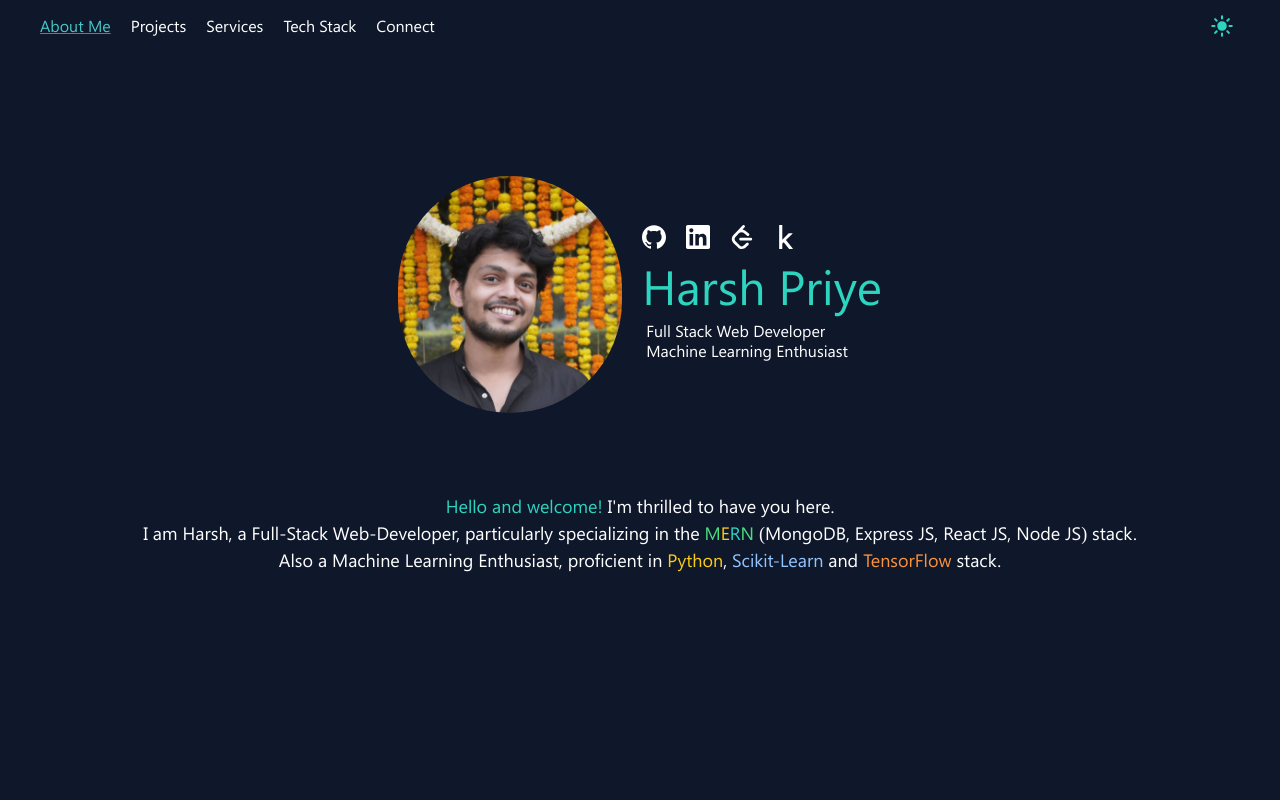
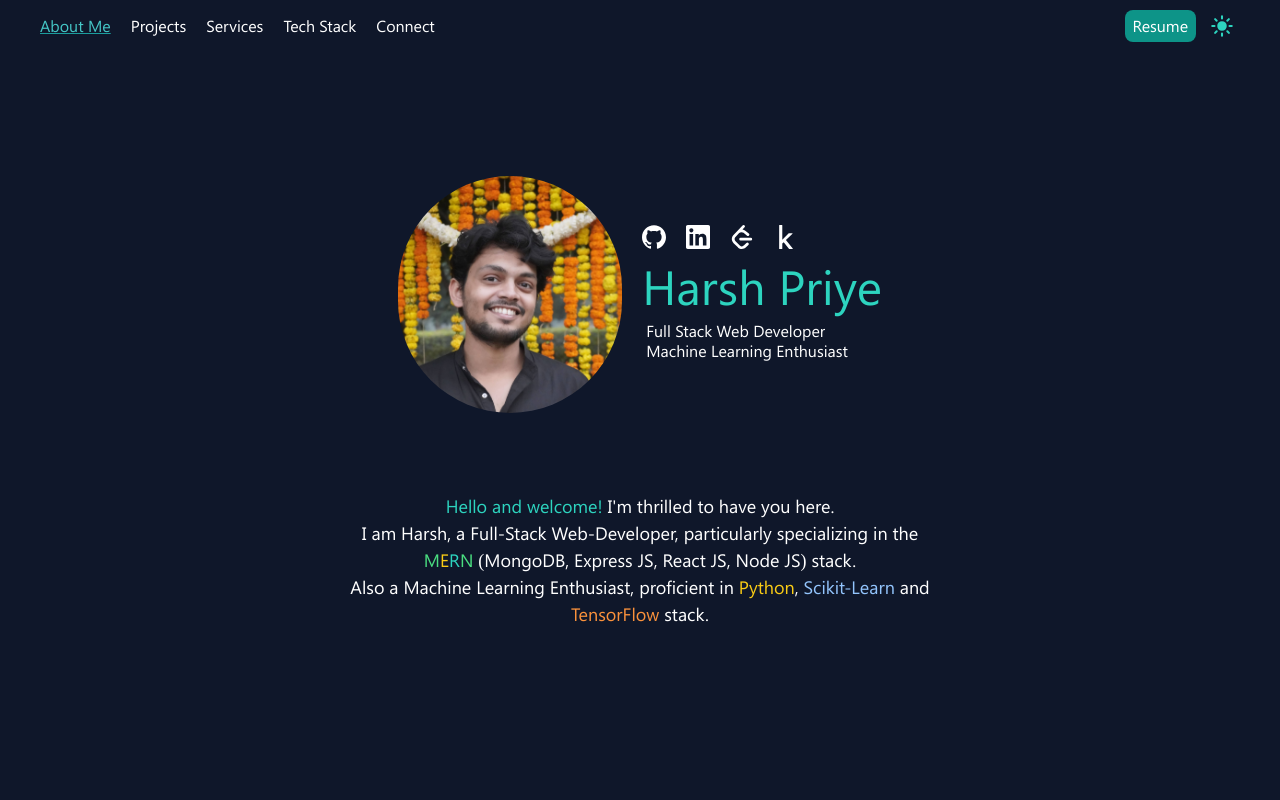
Before and after one commit to harshpx/portfolio, a React (Vite) app: page / in a window 1280 px wide. Shown: the top 800 px of the page. Built offline with nearby package versions, Linux system fonts and the light colour scheme.

Commit message:
added resume link

```diff
--- a/src/components/Header.jsx
+++ b/src/components/Header.jsx
@@ -13,9 +13,9 @@ const Header = () => {
     return (
         <div className={`${darkMode ? 'dark' : ''}`}>
             <div className='w-full fixed top-0 left-0 bg-neutral-200 dark:bg-slate-900 px-5 sm:px-10 md:px-15 lg:px-25 xl:px-30 font-segoeUI transition-all duration-300 z-10'>
-                <nav className="py-2 flex justify-between items-center text-center text-sm sm:text-base">
+                <nav className="py-2 flex gap-4 justify-between items-center text-center text-sm sm:text-base">
                     {/* links */}
-                    <div className='flex flex-wrap gap-x-5 text-l text-black dark:text-white'>
+                    <div className='flex flex-wrap items-center justify-start gap-x-5 text-l text-black dark:text-white'>
 
                         <Link to='about' spy={true} smooth={true} offset={0} duration={500} activeClass='active' className='hover:underline cursor-pointer'>About Me</Link>
                         <Link to='projects' spy={true} smooth={true} offset={10} duration={500} activeClass='active' className='hover:underline cursor-pointer'>Projects</Link>
@@ -24,9 +24,13 @@ const Header = () => {
                         <Link to='contact' spy={true} smooth={true} offset={-10} duration={500} activeClass='active' className='hover:underline cursor-pointer'>Connect</Link>
 
                     </div>
-                    {/* theme switch button */}
-                    <div className='cursor-pointer text-2xl rounded-full p-1.5 text-teal-600 dark:text-teal-400 hover:text-teal-400 dark:hover:text-teal-600 hover:bg-black dark:hover:bg-neutral-200' onClick={()=>dispatch(changeTheme())}>
-                        {darkMode ? <IoSunny /> : <BsFillMoonStarsFill/>}
+                    <div className='flex gap-2 items-center justify-evenly'>
+                        {/* resume button */}
+                        <a href="https://drive.google.com/file/d/1eUOJdrXZFkVb_KFxfEZjSGs1bGpIlzQB/view?usp=sharing" className='cursor-pointer text-white dark:text-white px-2 py-1 rounded-lg bg-teal-600 hover:scale-110 duration-150'>Resume</a>
+                        {/* theme switch button */}
+                        <div className='cursor-pointer text-2xl rounded-full p-1.5 text-teal-600 dark:text-teal-400 hover:text-teal-400 dark:hover:text-teal-600 hover:bg-black dark:hover:bg-neutral-200' onClick={()=>dispatch(changeTheme())}>
+                            {darkMode ? <IoSunny /> : <BsFillMoonStarsFill/>}
+                        </div>
                     </div>
                 </nav>
             </div>
--- a/src/pages/About.jsx
+++ b/src/pages/About.jsx
@@ -15,7 +15,7 @@ const About = () => {
   return (
     <div className={`${darkMode ? "dark" : ""}`}>
         <div className='bg-neutral-200 dark:bg-slate-900 px-5 sm:px-10 md:px-15 lg:px-25 xl:px-30 font-segoeUI transition-all duration-300'>
-            <section id='about' className={`min-h-screen`}>
+            <section id='about' className={`min-h-screen flex flex-col items-center`}>
                 {/* intro */}
                 <div className={`flex flex-col sm:flex-row sm:justify-center gap-y-7 sm:gap-x-5 items-center pt-32 sm:pt-44`}>
                     {/* image */}
@@ -42,7 +42,7 @@ const About = () => {
                     </div>
                 </div>
                 {/* about me */}
-                <div className='dark:text-white mt-20 text-center sm:text-l md:text-[18px]'>
+                <div className='dark:text-white mt-20 text-center sm:text-l md:text-[18px] w-full md:w-1/2'>
                     <p><span className='text-teal-600 dark:text-teal-400'>Hello and welcome!</span> I'm thrilled to have you here.<br/>I am Harsh, a Full-Stack Web-Developer, particularly specializing in the <span className='text-green-600 dark:text-green-400'>M</span><span className='text-yellow-600 dark:text-yellow-400'>E</span><span className='text-teal-600 dark:text-teal-400'>R</span><span className='text-green-600 dark:text-green-400'>N</span> (MongoDB, Express JS, React JS, Node JS) stack.<br/>Also a Machine Learning Enthusiast, proficient in <span className='text-yellow-600 dark:text-yellow-400'>Python</span>, <span className='text-blue-500 dark:text-blue-300'>Scikit-Learn</span> and <span className='text-orange-600 dark:text-orange-400'>TensorFlow</span> stack.</p>
                 </div>
             </section>
```
